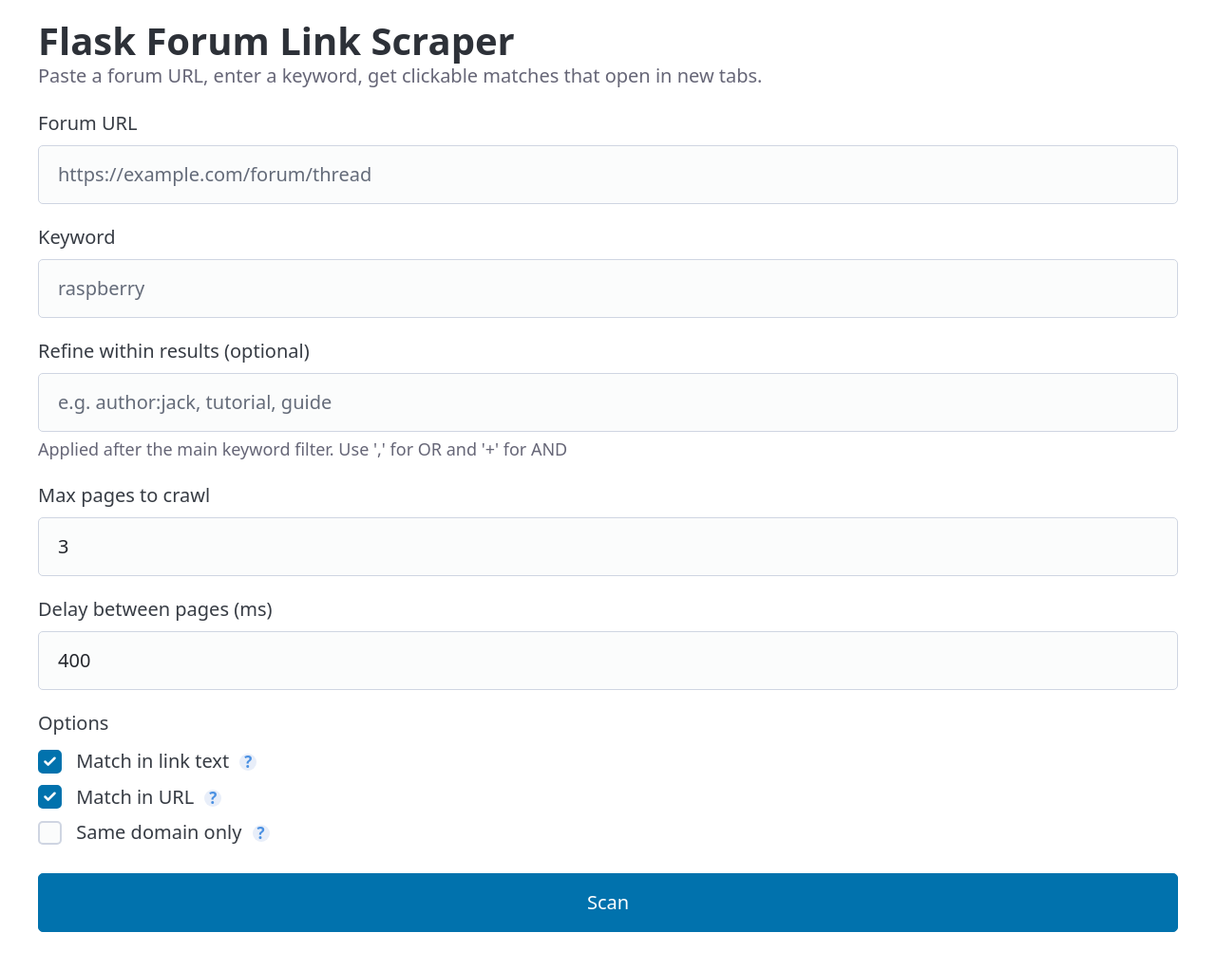
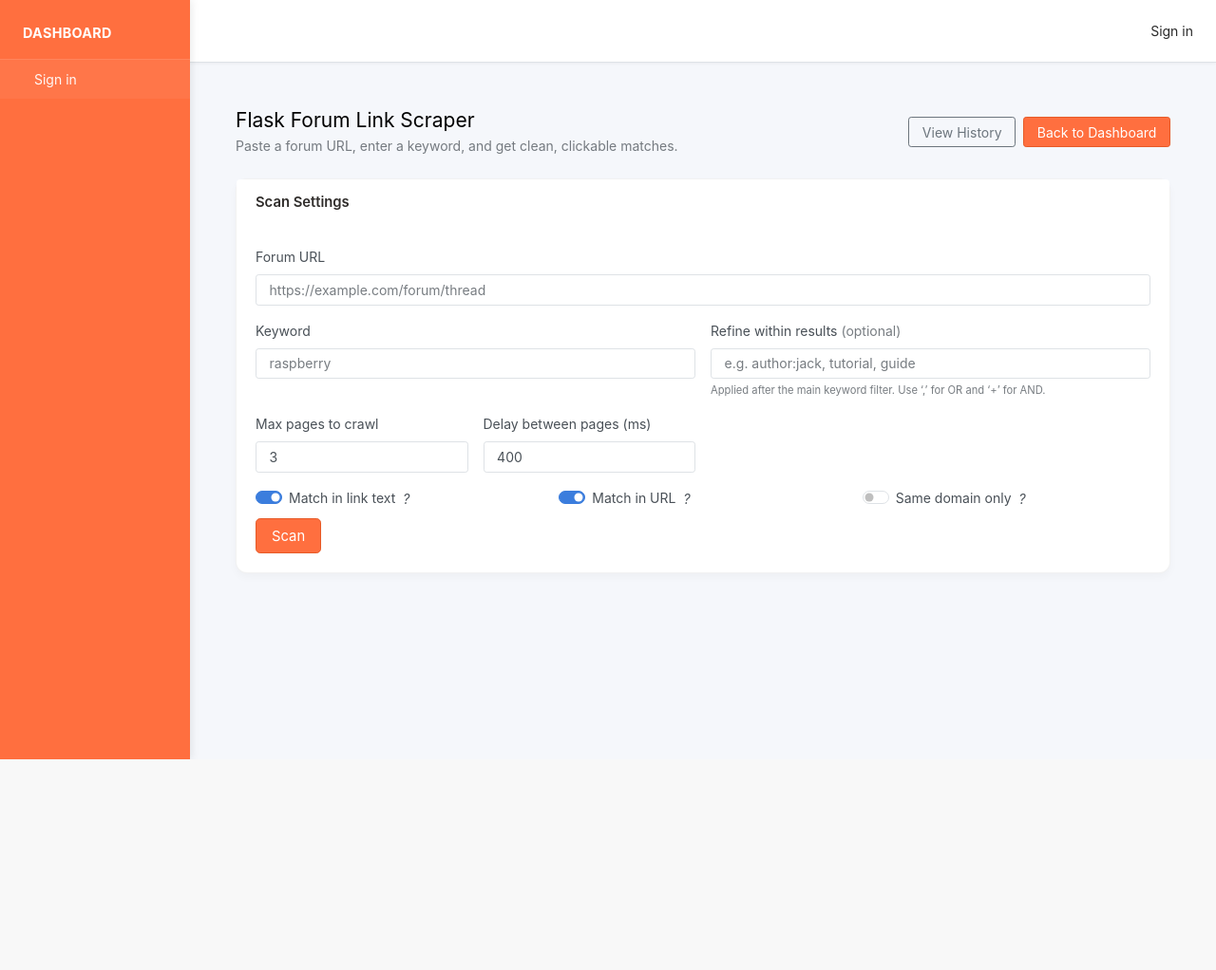
Before and after one commit to remembrance1/forum-webscraper, a Flask app: page /scraper in a window 1280 px wide. Shown: the whole page at 95% size. After the commit the page ends 800 px from the top, so only its background shows below. Run offline with Flask 3, Linux system fonts and the light colour scheme; some libraries are stand-ins or nearby versions.

Commit message:
Updated scraper/dashboard uni

```diff
--- a/app/blueprints/main/routes.py
+++ b/app/blueprints/main/routes.py
@@ -35,7 +35,7 @@
     if request.method == "GET":
         session.pop("run_id", None)
         session.pop("scan_saved", None)
-        return render_template("index.html", title=APP_TITLE, backends=BACKENDS)
+        return render_template("sb_scraper.html", title=APP_TITLE, backends=BACKENDS)
 
     session.pop("run_id", None)
     url = (request.form.get("url") or "").strip()
@@ -151,7 +151,7 @@
     start = (page - 1) * per_page
     end = start + per_page
 
-    return render_template("results.html",
+    return render_template("sb_scraper_results.html",
         title=APP_TITLE,
         source_url=meta.get("source_url"),
         keyword=meta.get("keyword"),
--- a/app/templates/sb_base.html
+++ b/app/templates/sb_base.html
@@ -96,9 +96,17 @@
               </a>
                 <div class="dropdown-menu dropdown-menu-end shadow-sm">
                   <h6 class="dropdown-header">{{ current_user.email }}</h6>
+
+                  <a class="dropdown-item" href="{{ url_for('main.dashboard') }}">
+                    <i class="align-middle me-2" data-lucide="layout-dashboard"></i>
+                    Dashboard
+                  </a>
+
                   <div class="dropdown-divider"></div>
+
                   <a class="dropdown-item" href="{{ url_for('auth.logout') }}">
-                  <i class="align-middle me-2" data-lucide="log-out"></i> Sign out
+                    <i class="align-middle me-2" data-lucide="log-out"></i>
+                    Sign out
                   </a>
                 </div>
             </li>
--- /dev/null
+++ b/app/templates/sb_scraper.html
@@ -0,0 +1,135 @@
+{% extends "sb_base.html" %}
+
+{% block page %}
+
+<div class="d-sm-flex align-items-center justify-content-between mb-4">
+  <div>
+    <h1 class="h3 mb-1">Flask Forum Link Scraper</h1>
+    <div class="text-muted">Paste a forum URL, enter a keyword, and get clean, clickable matches.</div>
+  </div>
+  <div class="d-flex gap-2">
+    <a href="{{ url_for('main.history') }}" class="btn btn-outline-secondary">View History</a>
+    <a href="{{ url_for('main.dashboard') }}" class="btn btn-primary">Back to Dashboard</a>
+  </div>
+</div>
+
+{% with messages = get_flashed_messages(with_categories=true) %}
+  {% if messages %}
+    {% for category, message in messages %}
+      <div class="alert alert-{{ 'danger' if category in ['error','danger'] else category }} mb-3" role="alert">
+        {{ message }}
+      </div>
+    {% endfor %}
+  {% endif %}
+{% endwith %}
+
+<div class="card">
+  <div class="card-header">
+    <h5 class="card-title mb-0">Scan Settings</h5>
+  </div>
+  <div class="card-body">
+    <form method="post" class="needs-validation" novalidate>
+      <div class="row g-3">
+        <!-- URL -->
+        <div class="col-12">
+          <label for="url" class="form-label">Forum URL</label>
+          <input type="url" class="form-control" id="url" name="url"
+                 placeholder="https://example.com/forum/thread" required>
+          <div class="invalid-feedback">Please enter a valid forum URL.</div>
+        </div>
+
+        <!-- Keyword + Subkeyword -->
+        <div class="col-md-6">
+          <label for="keyword" class="form-label">Keyword</label>
+          <input type="text" class="form-control" id="keyword" name="keyword"
+                 placeholder="raspberry" required>
+          <div class="invalid-feedback">A keyword is required.</div>
+        </div>
+        <div class="col-md-6">
+          <label for="sub_keyword" class="form-label">
+            Refine within results <span class="text-muted">(optional)</span>
+          </label>
+          <input type="text" class="form-control" id="sub_keyword" name="sub_keyword"
+                 placeholder="e.g. author:jack, tutorial, guide">
+          <div class="form-text">
+            Applied after the main keyword filter. Use ‘,’ for OR and ‘+’ for AND.
+          </div>
+        </div>
+
+        <!-- Crawl controls -->
+        <div class="col-sm-6 col-lg-3">
+          <label for="max_pages" class="form-label">Max pages to crawl</label>
+          <input type="number" class="form-control" id="max_pages" name="max_pages"
+                 value="3" min="1" step="1">
+        </div>
+        <div class="col-sm-6 col-lg-3">
+          <label for="pause_ms" class="form-label">Delay between pages (ms)</label>
+          <input type="number" class="form-control" id="pause_ms" name="pause_ms"
+                 value="400" min="0" step="50">
+        </div>
+
+        <!-- Options -->
+        <div class="col-12">
+          <div class="row g-3">
+            <div class="col-md-4">
+              <div class="form-check form-switch">
+                <input class="form-check-input" type="checkbox" id="match_text" name="match_text" checked>
+                <label class="form-check-label" for="match_text">
+                  Match in link text
+                  <i class="align-middle ms-1" data-bs-toggle="tooltip"
+                     title="Finds your keyword in the visible text of each link.">?</i>
+                </label>
+              </div>
+            </div>
+            <div class="col-md-4">
+              <div class="form-check form-switch">
+                <input class="form-check-input" type="checkbox" id="match_url" name="match_url" checked>
+                <label class="form-check-label" for="match_url">
+                  Match in URL
+                  <i class="align-middle ms-1" data-bs-toggle="tooltip"
+                     title="Finds your keyword inside the link’s href address (the actual URL).">?</i>
+                </label>
+              </div>
+            </div>
+            <div class="col-md-4">
+              <div class="form-check form-switch">
+                <input class="form-check-input" type="checkbox" id="same_domain" name="same_domain">
+                <label class="form-check-label" for="same_domain">
+                  Same domain only
+                  <i class="align-middle ms-1" data-bs-toggle="tooltip"
+                     title="Restricts matches to the same website as your starting URL — ignores external links.">?</i>
+                </label>
+              </div>
+            </div>
+          </div>
+        </div>
+
+        <!-- Submit -->
+        <div class="col-12 mt-2">
+          <button type="submit" class="btn btn-primary btn-lg">Scan</button>
+        </div>
+      </div>
+    </form>
+  </div>
+</div>
+
+{% endblock %}
+
+{% block scripts %}
+<script>
+  // Bootstrap validation
+  (function () {
+    const forms = document.querySelectorAll('.needs-validation');
+    Array.from(forms).forEach(form => {
+      form.addEventListener('submit', evt => {
+        if (!form.checkValidity()) { evt.preventDefault(); evt.stopPropagation(); }
+        form.classList.add('was-validated');
+      }, false);
+    });
+  })();
+
+  // Enable tooltips
+  const tipTrigger = [].slice.call(document.querySelectorAll('[data-bs-toggle="tooltip"]'));
+  tipTrigger.map(el => new bootstrap.Tooltip(el));
+</script>
+{% endblock %}
```
Also changed, not shown: app/templates/sb_scraper_results.html (added, +186 -0 lines). Lines whose indentation alone changed are shown as unchanged.
